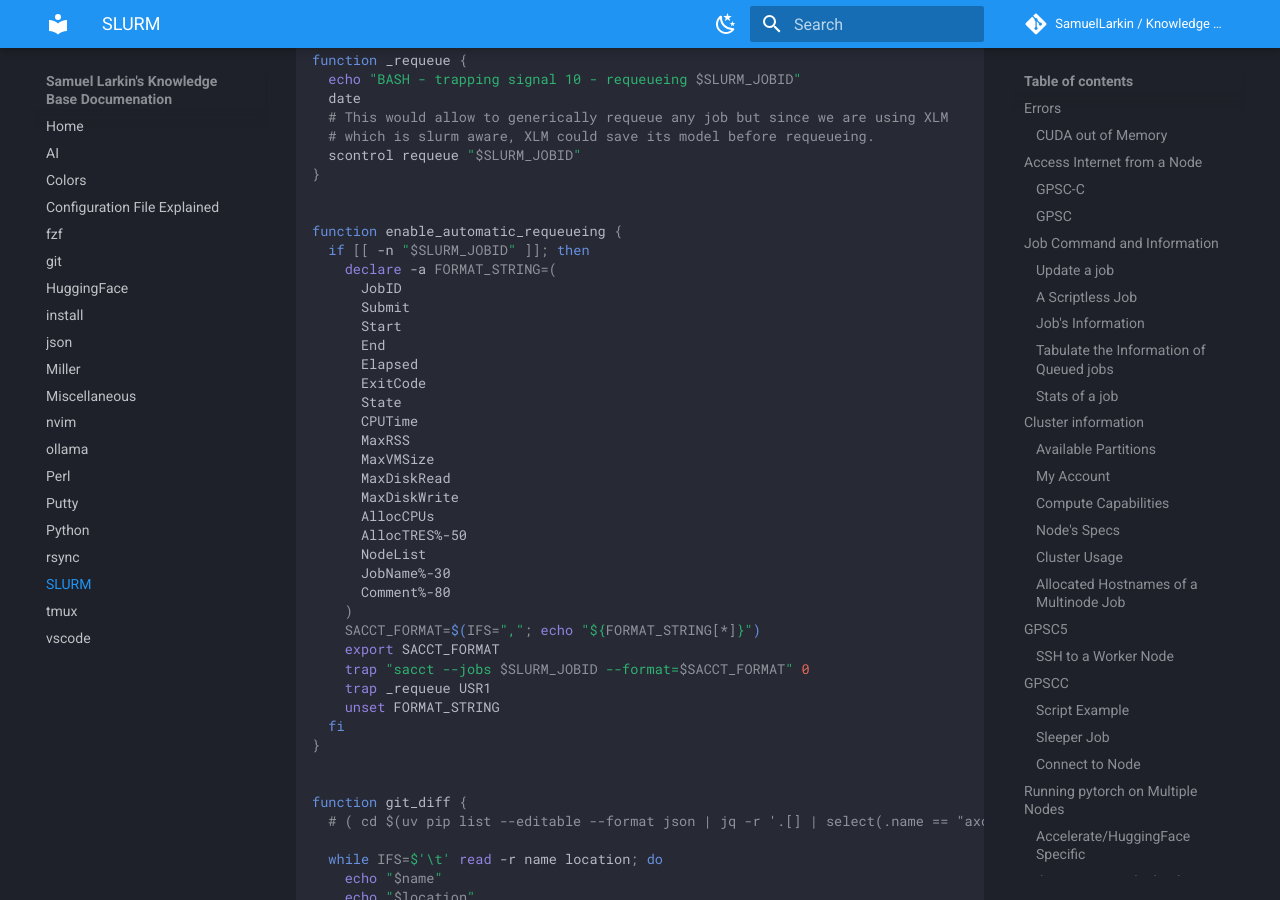
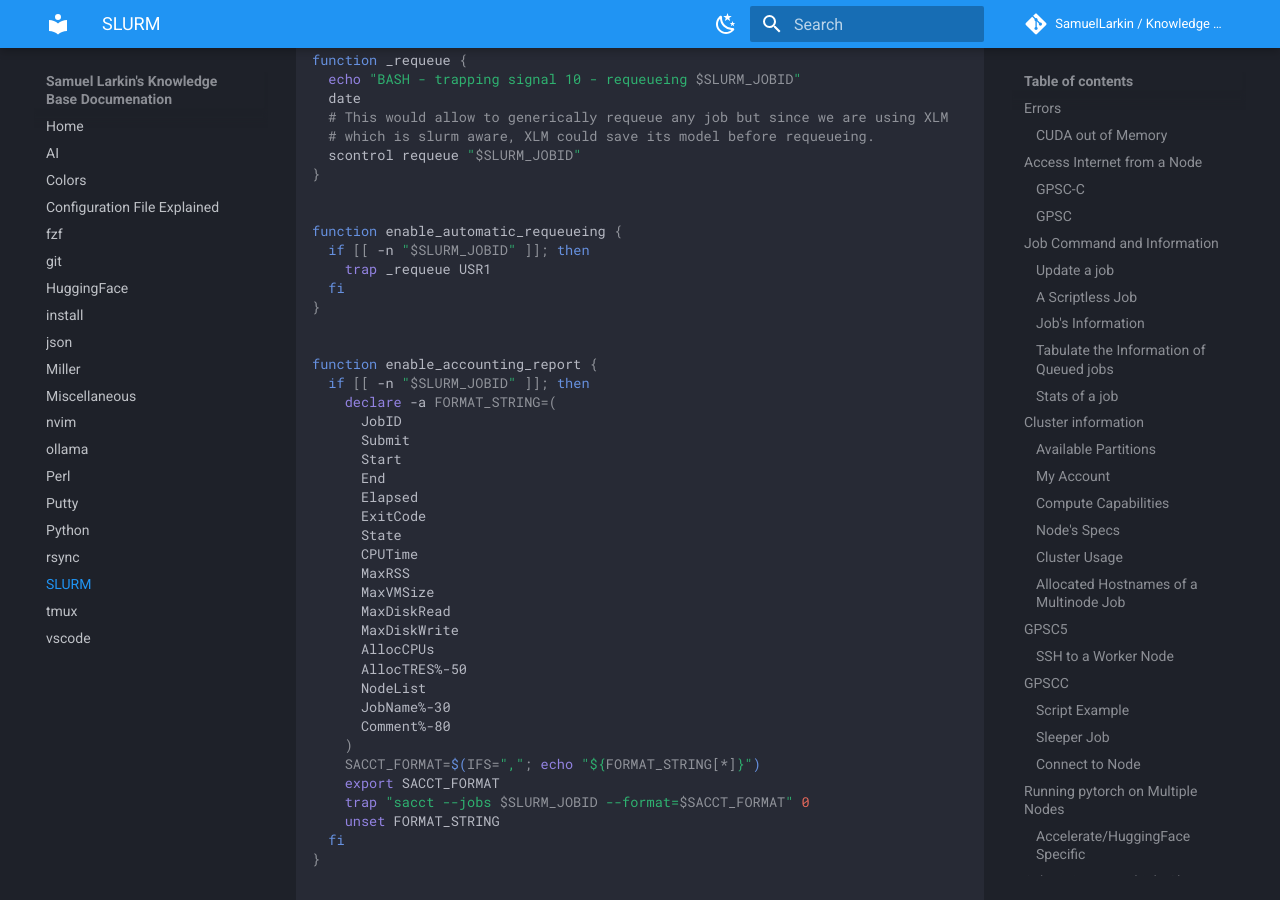
Before and after one commit to SamuelLarkin/kb, an MkDocs documentation site: the page built from docs/slurm.md, in a window 1280 px wide and 900 px high, scrolled down 16241 px. Built offline with MkDocs 1.6.1 and Material for MkDocs 9.7.7, drawn with Linux system fonts in a browser that asks for light colours; comment, search, counter and statistics services are not loaded; the version menu is left out.

Commit message:
docs(slurm): split into enable_automatic_requeueing() enable_accounting_report()

```diff
--- a/docs/slurm.md
+++ b/docs/slurm.md
@@ -833,6 +833,13 @@ function _requeue {
 
 function enable_automatic_requeueing {
   if [[ -n "$SLURM_JOBID" ]]; then
+    trap _requeue USR1
+  fi
+}
+
+
+function enable_accounting_report {
+  if [[ -n "$SLURM_JOBID" ]]; then
     declare -a FORMAT_STRING=(
       JobID
       Submit
```
Also changed, not shown: other parts of docs/slurm.md (+0 -1 lines).
